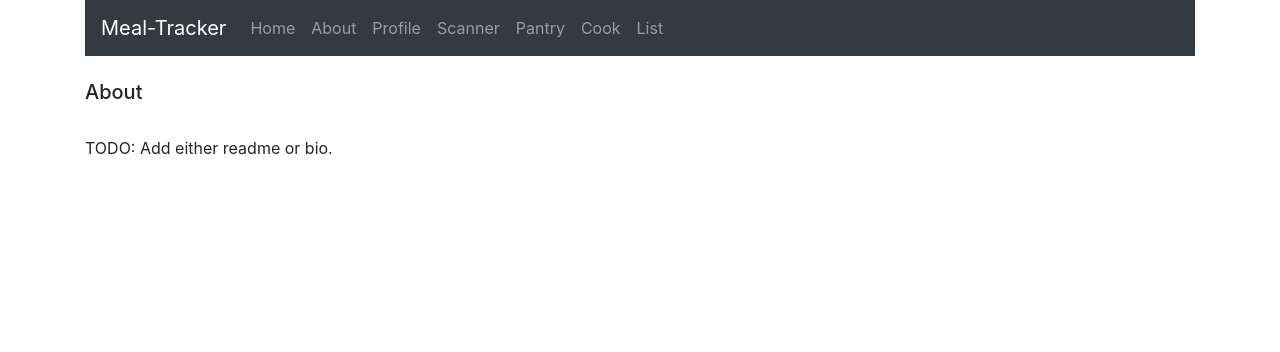
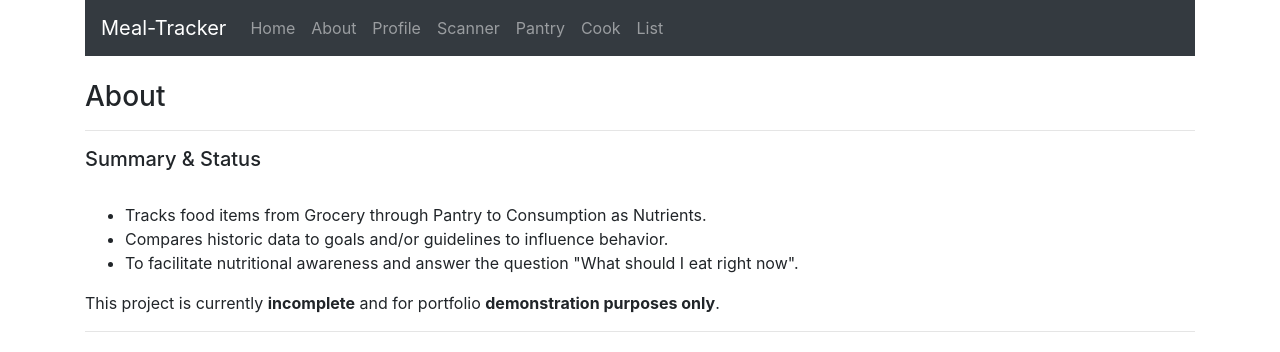
Before and after one commit to normakster/meal-tracker-mern, a React (Create React App) app in the folder client/: page /About in a window 1280 px wide. Shown: the top 352 px of the page. Built offline with nearby package versions, Linux system fonts and the light colour scheme; no server answers.

Commit message:
Client: about and clean ups.

```diff
--- a/client/src/components/about.js
+++ b/client/src/components/about.js
@@ -1,9 +1,17 @@
 const About = () => {
   return (
     <div>
-      <h5>About</h5>
+      <h3>About</h3>
+      <hr />
+      <h5>Summary & Status</h5>
       <br />
-      TODO: Add either readme or bio.
+      <ul>
+        <li>Tracks food items from Grocery through Pantry to Consumption as Nutrients.</li>
+        <li>Compares historic data to goals and/or guidelines to influence behavior.</li>
+        <li>To facilitate nutritional awareness and answer the question "What should I eat right now".</li>
+      </ul>
+      <p>This project is currently <b>incomplete</b> and for portfolio <b>demonstration purposes only</b>.</p>
+      <hr/>
     </div>
   )
 }
--- a/client/src/components/food/food-list.js
+++ b/client/src/components/food/food-list.js
@@ -42,7 +42,7 @@ const FoodRow = ({ food, replaceHistory, inCache, mealDispatch }) => {
         <Button variant='info' onClick={handleEdit} >Edit</Button>
       </td>
       <td>
-        <Button variant={inCache?'warning':'success'} onClick={handleAddRemove} >{inCache ? 'X' : 'Add'}</Button>
+        <Button disabled={mealDispatch?false:true} variant={inCache?'warning':'success'} onClick={handleAddRemove} >{inCache ? 'X' : 'Add'}</Button>
       </td>
     </tr>
   )
--- a/client/src/components/home.js
+++ b/client/src/components/home.js
@@ -35,7 +35,7 @@ const QuickBites = () => {
 
   return (
     <div>
-      <h5>Quick Bites: </h5>
+      <h5>Favories: </h5>
       <div>
         {quickies.map((bite,i) => {
           return (
--- a/client/src/components/navbar.js
+++ b/client/src/components/navbar.js
@@ -1,10 +1,12 @@
 import React from 'react';
 import { Link } from 'react-router-dom';
+
+import settings from '../config/settings';
 
  const Navbar = (props) => {
   return (
     <nav className="navbar navbar-dark bg-dark navbar-expand-lg">
-      <Link to="/" className="navbar-brand">Meal-Tracker</Link>
+      <Link to="/" className="navbar-brand">Meal-Tracker {settings.version}</Link>
       <div className="collpase navbar-collapse">
       <ul className="navbar-nav mr-auto">
         <li className="navbar-item">
--- a/client/src/components/profile/profile.js
+++ b/client/src/components/profile/profile.js
@@ -43,7 +43,6 @@ const Profile = () => {
             onChange={(e) => dispatch({type:'profile_targets/updated',payload:{...profile.targets, daily_cal:e.target.value}})} />
         </Form.Group>
       </Col>
-      <div>{profile.targets.daily_cal}</div>
     </Container>
   )
 }
--- a/client/src/data/dummy.js
+++ b/client/src/data/dummy.js
@@ -39,7 +39,7 @@ export const foodSchema = [
   { title: 'kCal', value: 'kCal' },
 ]
 export const quickies = [
-  { name: 'burger', _id: '60a9520a5832690024b31fa0' },
+  // { name: 'burger', _id: '60a9520a5832690024b31fa0' },
   { name: 'create new', _id: '' },
 ]
 export const mealSchema = [
```
